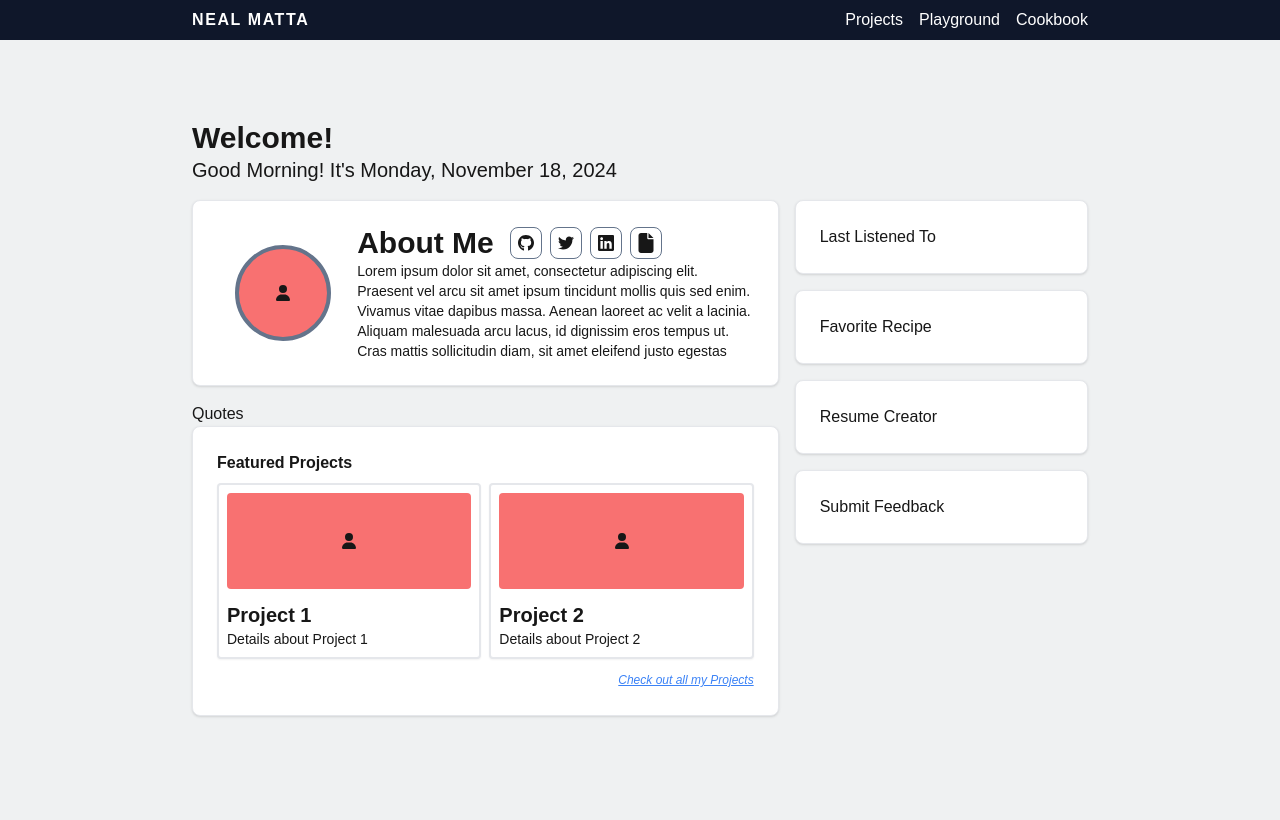
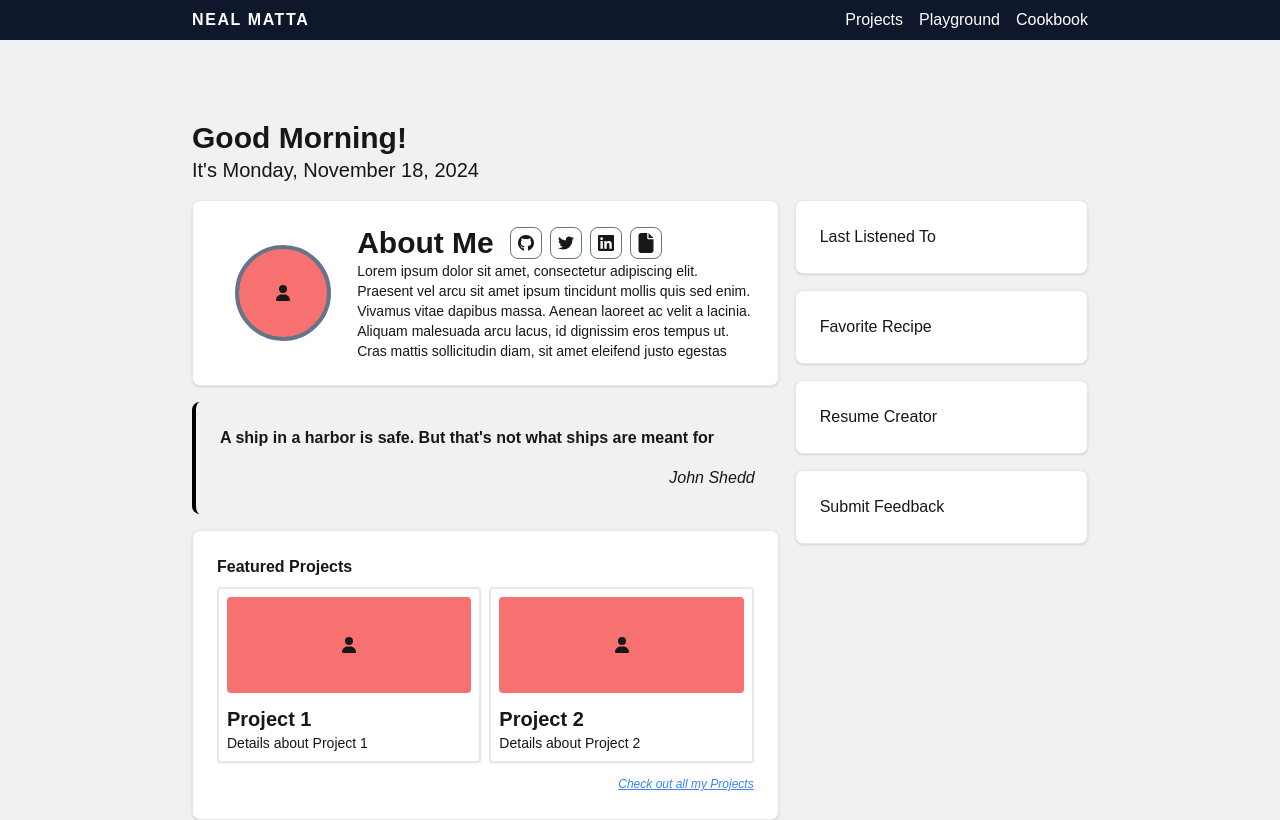
Before and after one commit to NealMatta/personal-website, a Next.js app: page / in a window 1280 px wide. Built offline with nearby package versions, Linux system fonts and the light colour scheme.

Commit message:
Finished the quotes but also: 1. Updated the margins of the cards so the cards aren't defining the margins but rather that's handled in the home page 2. Fixed the welcome to both be dynamic

```diff
--- a/app/page.tsx
+++ b/app/page.tsx
@@ -8,32 +8,32 @@ export default function Home() {
   return (
     <>
       <PageHeader
-        header="Welcome!"
+        header={() => {
+          const hours = new Date().getHours();
+          if (hours < 12) return 'Good Morning!';
+          else if (hours < 18) return 'Good Afternoon!';
+          return 'Good Evening!';
+        }}
         subHeader={() => {
-          const hours = new Date().getHours();
-          const date = new Intl.DateTimeFormat('en-US', {
+          const date = new Date();
+          const formattedDate = new Intl.DateTimeFormat('en-US', {
             weekday: 'long',
             month: 'long',
             day: 'numeric',
             year: 'numeric',
-          }).format(new Date());
+          }).format(date);
 
-          let greeting = '';
-          if (hours < 12) greeting = 'Good Morning';
-          else if (hours < 18) greeting = 'Good Afternoon';
-          else greeting = 'Good Evening';
-
-          return `${greeting}! It's ${date}`;
+          return `It's ${formattedDate}`;
         }}
       />
 
-      <div className="flex flex-col md:flex-row md:gap-4">
-        <div className="w-full md:w-2/3">
+      <div className="flex flex-col gap-4 md:flex-row md:gap-4">
+        <div className="flex flex-col w-full md:w-2/3 gap-4">
           <About />
           <Quotes />
           <FeaturedProjects />
         </div>
-        <div className="w-full md:w-1/3">
+        <div className="flex flex-col gap-4 w-full md:w-1/3">
           <BarebonesCard>Last Listened To</BarebonesCard>
           <BarebonesCard>Favorite Recipe</BarebonesCard>
           <BarebonesCard>Resume Creator</BarebonesCard>
--- a/src/components/PageHeader/PageHeader.tsx
+++ b/src/components/PageHeader/PageHeader.tsx
@@ -1,18 +1,19 @@
 import React from 'react';
 
 interface PageHeaderProps {
-  header: string;
-  subHeader: string | (() => string); // Allow string or function to handle dynamic greeting
+  header: string | (() => string); // Allow string or function for dynamic greeting
+  subHeader: string | (() => string); // Allow string or function for dynamic date
 }
 
 export default function PageHeader({ header, subHeader }: PageHeaderProps) {
-  const resolveSubHeader = () =>
-    typeof subHeader === 'function' ? subHeader() : subHeader;
+  // Helper function to resolve prop values
+  const resolve = (value: string | (() => string)) =>
+    typeof value === 'function' ? value() : value;
 
   return (
     <div className="mb-4">
-      <h1 className="text-3xl font-bold">{header}</h1>
-      <h3 className="text-xl">{resolveSubHeader()}</h3>
+      <h1 className="text-3xl font-bold">{resolve(header)}</h1>
+      <h3 className="text-xl">{resolve(subHeader)}</h3>
     </div>
   );
 }
--- a/src/components/Quotes/Quotes.tsx
+++ b/src/components/Quotes/Quotes.tsx
@@ -1,3 +1,17 @@
+import QUOTES from '@/src/mockData/quotes.json';
+
 export default function Quotes() {
-  return <div>Quotes</div>;
+  // Pick a random quote
+  const randomQuote = QUOTES[Math.floor(Math.random() * QUOTES.length)];
+
+  return (
+    <div className="block p-6 border-l-4 border-black rounded-lg">
+      <div className="flex flex-col gap-4">
+        <p className="font-bold">{randomQuote.quote}</p>
+        <div className="justify-end">
+          <p className="italic text-right">{randomQuote.source}</p>
+        </div>
+      </div>
+    </div>
+  );
 }
--- a/src/components/cards/BarebonesCard.tsx
+++ b/src/components/cards/BarebonesCard.tsx
@@ -8,7 +8,7 @@ interface BasicCardProps {
 
 export default function BarebonesCard({ children }: BasicCardProps) {
   // Max width needs to change. Need to figure that out
-  const classValue = `block p-6 bg-white border rounded-lg shadow mb-4 `;
+  const classValue = `block p-6 bg-white border rounded-lg shadow`;
 
   return <div className={classValue}>{children}</div>;
 }
--- /dev/null
+++ b/src/mockData/quotes.json
@@ -0,0 +1,38 @@
+[
+  {
+    "quote": "Passion for your work is a little bit of discovery, followed by a lot of development, and then a lifetime of deepening",
+    "source": "Grit, Angela Duckworth"
+  },
+  {
+    "quote": "A ship in a harbor is safe. But that's not what ships are meant for",
+    "source": "John Shedd"
+  },
+  {
+    "quote": "Talent is a pursued interest. In other words, anything that you're willing to practice, you can do",
+    "source": "Bob Ross"
+  },
+  {
+    "quote": "To trust is to be vulnerable and to be vulnerable is to trust",
+    "source": "Dare To Lead, Brené Brown"
+  },
+  {
+    "quote": "Greatness is many, many individual feats and each of them doable",
+    "source": "Grit, Angela Duckworth"
+  },
+  {
+    "quote": "Vulnerability is having the courage to show up, even when you can't control the outcome",
+    "source": "Dare to Lead, Brené Brown"
+  },
+  {
+    "quote": "Our potential is one thing. What we do with it is another",
+    "source": "Grit, Angela Duckworth"
+  },
+  {
+    "quote": "Lazy people do a little work and think they should be winning but winners do a lot of work and still worry about being lazy",
+    "source": "Anonymous"
+  },
+  {
+    "quote": "Comparison is the thief of joy",
+    "source": "Anonymous"
+  }
+]
```
